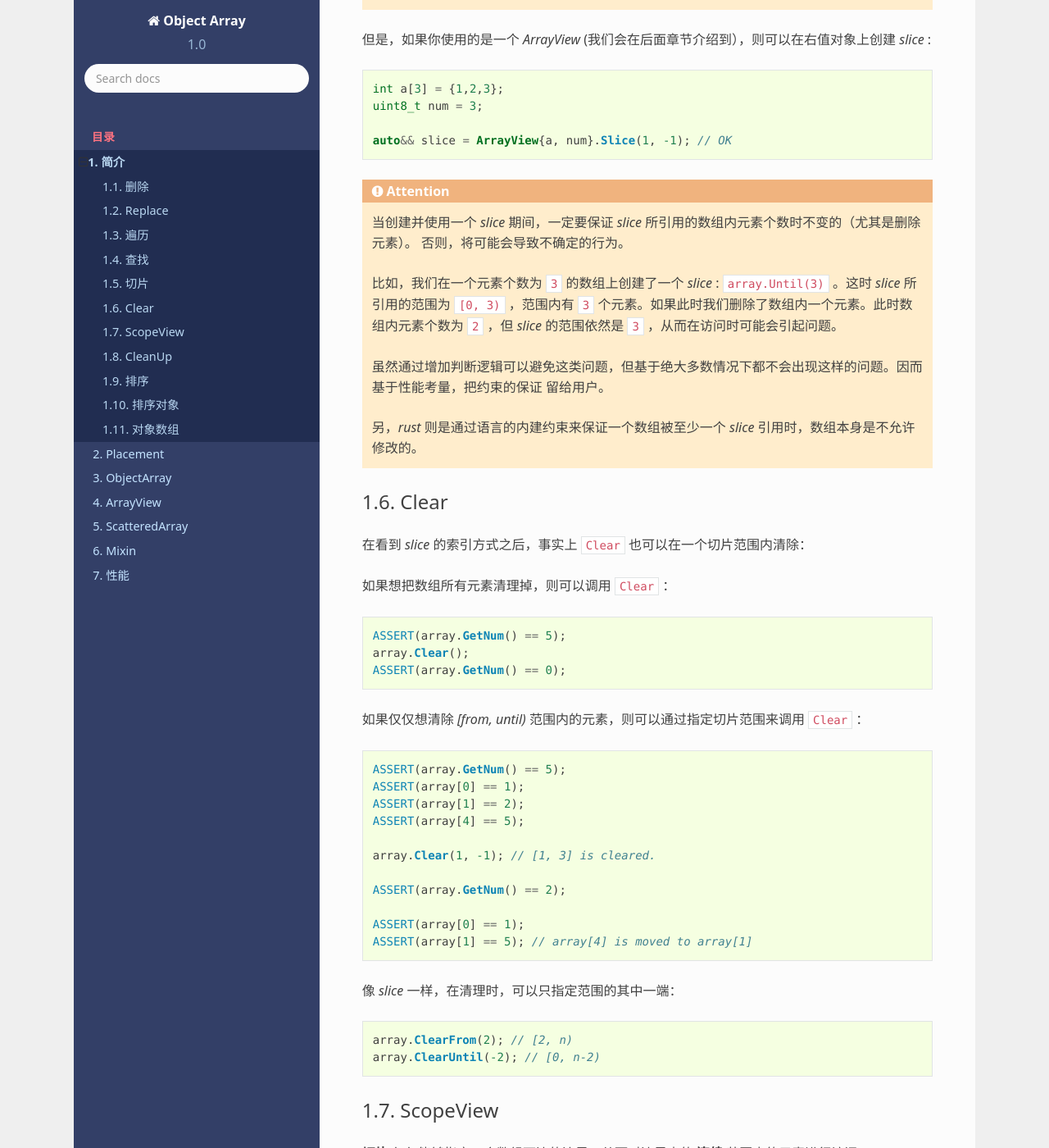
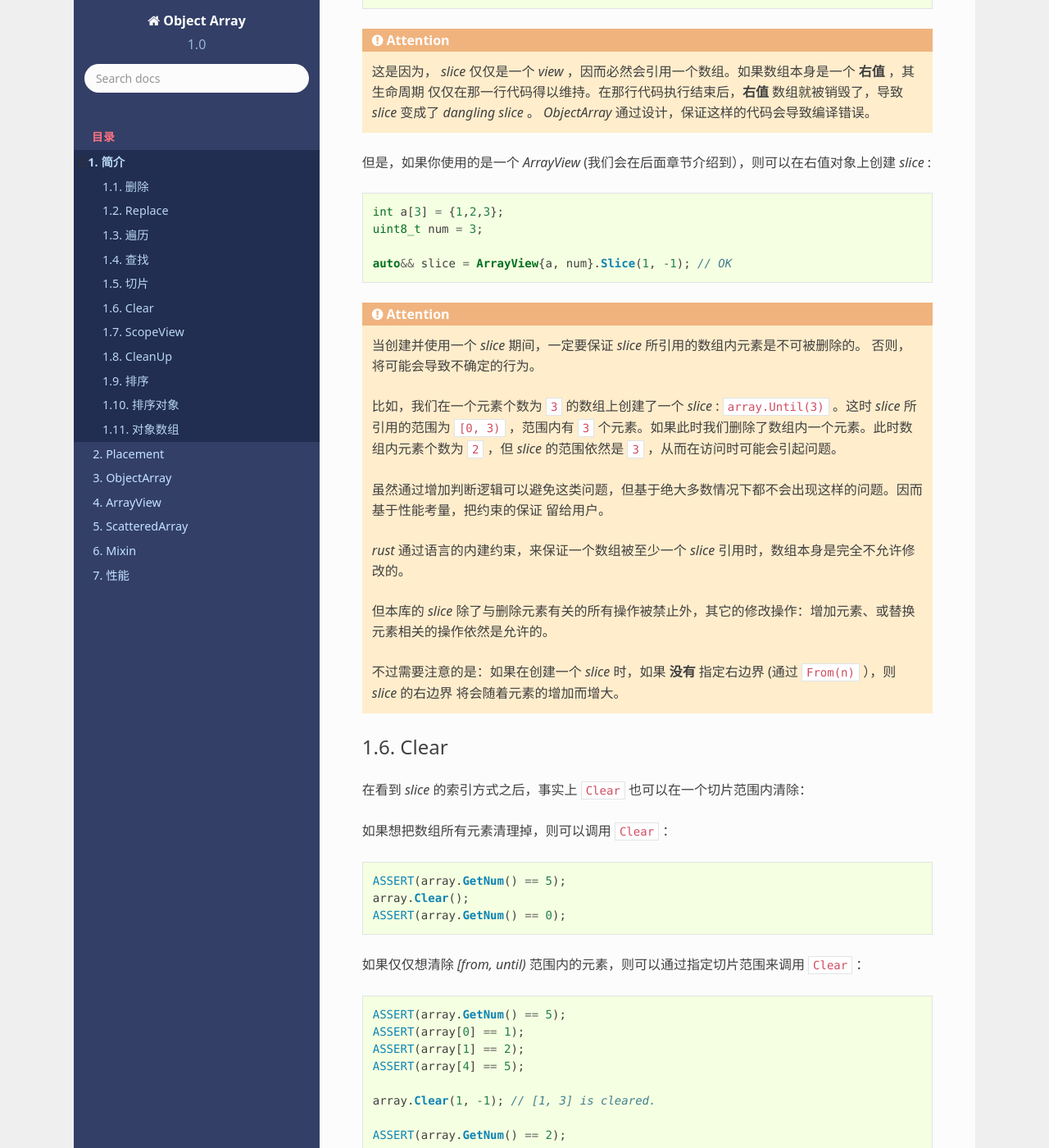
Before and after one commit to godsme/object-array, a Sphinx documentation site: the page built from doc/source/Introduction.rst, in a window 1280 px wide and 1400 px high, scrolled down 7290 px. Shown: the whole window at 82% size. Built offline with Sphinx 7.4.7 and the Read the Docs theme 2.0.0, drawn with Linux system fonts in a browser that asks for light colours; formulas are drawn with MathJax 3; some of the changed text lies outside the part shown.

```diff
--- a/doc/source/Introduction.rst
+++ b/doc/source/Introduction.rst
@@ -290,6 +290,11 @@
 
    未来如果有现实需求，可以增加接口。现阶段，为了避免误用，暂不提供额外接口。
 
+   除了在 `range-for` 时之外，如果用户在调用 ``ForEach`` 等接口时，如果传入的函数需要索引，得到的索引
+   也和 `range-for` 一样，是数组的索引。
+
+   不过，用户调其它接口时，比如 ``operator[]`` 、 ``At`` 、 ``Replace`` 时，使用的索引则是在 `slice` 范围内的索引。
+
 在指定切片边界时，用户有可能给出超出数组事实边界的索引，比如：
 
 .. code-block:: c++
@@ -350,7 +355,7 @@
 
 .. attention::
 
-   当创建并使用一个 `slice` 期间，一定要保证 `slice` 所引用的数组内元素个数时不变的（尤其是删除元素）。
+   当创建并使用一个 `slice` 期间，一定要保证 `slice` 所引用的数组内元素是不可被删除的。
    否则，将可能会导致不确定的行为。
 
    比如，我们在一个元素个数为 ``3`` 的数组上创建了一个 `slice` : ``array.Until(3)`` 。这时 `slice`
@@ -360,7 +365,13 @@
    虽然通过增加判断逻辑可以避免这类问题，但基于绝大多数情况下都不会出现这样的问题。因而基于性能考量，把约束的保证
    留给用户。
 
-   另，`rust` 则是通过语言的内建约束来保证一个数组被至少一个 `slice` 引用时，数组本身是不允许修改的。
+   `rust` 通过语言的内建约束，来保证一个数组被至少一个 `slice` 引用时，数组本身是完全不允许修改的。
+
+   但本库的 `slice` 除了与删除元素有关的所有操作被禁止外，其它的修改操作：增加元素、或替换元素相关的操作依然是允许的。
+
+   不过需要注意的是：如果在创建一个 `slice` 时，如果 **没有** 指定右边界 (通过 ``From(n)`` ），则 `slice` 的右边界
+   将会随着元素的增加而增大。
+
 
 
 Clear
```
